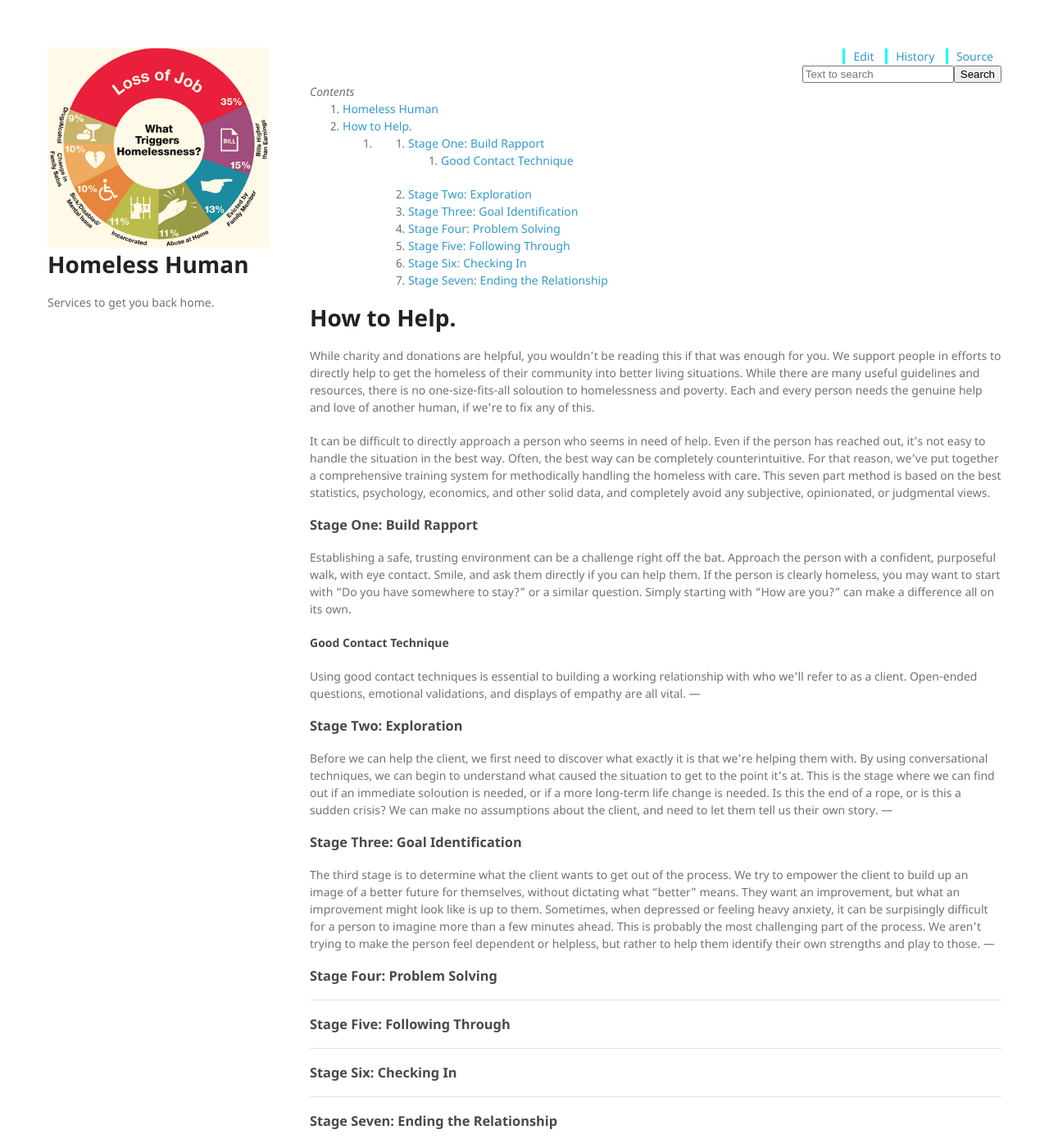
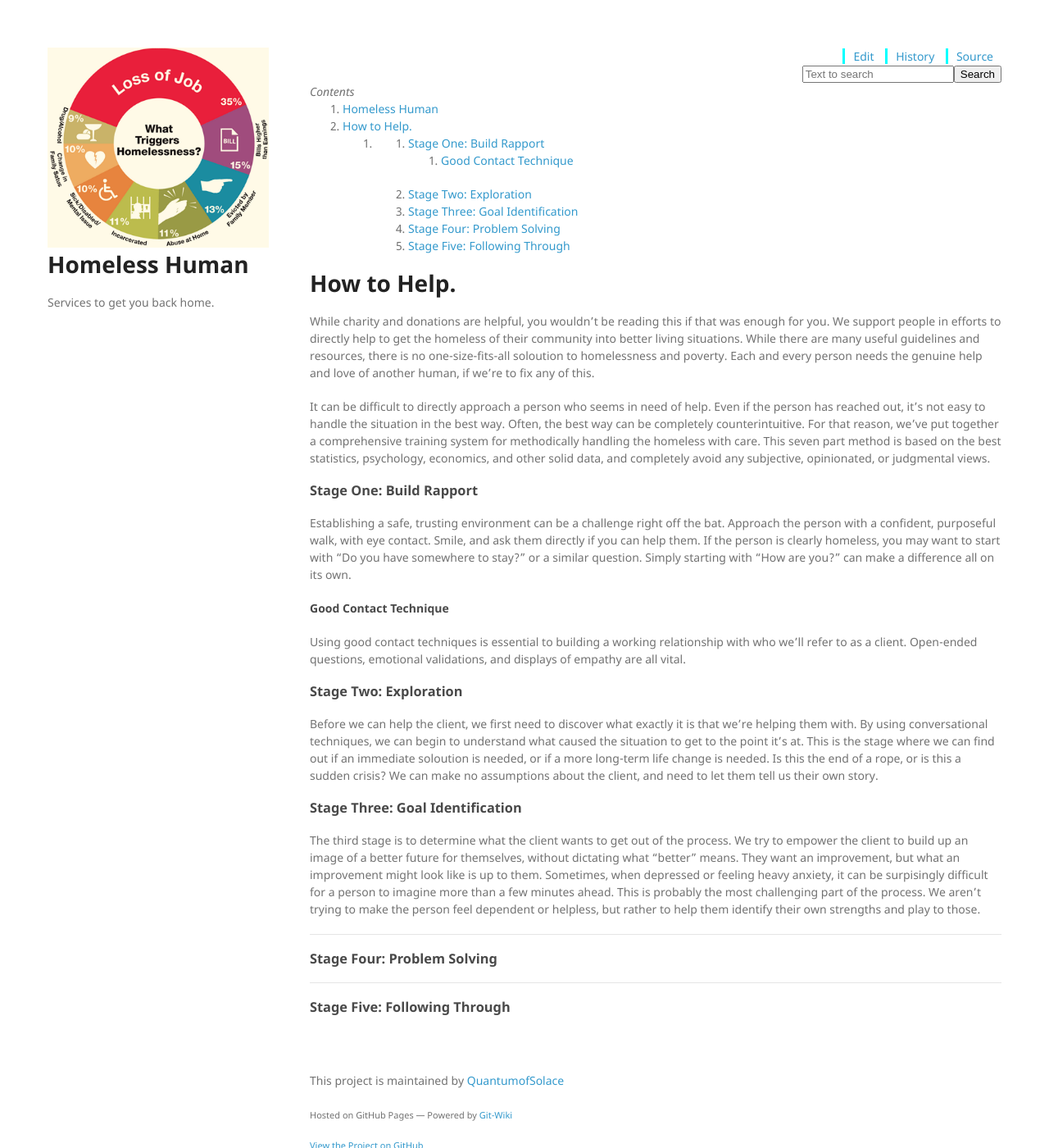
Before and after one commit to QuantumofSolace/Homeless-Human, a Jekyll site: the page built from wiki/how-to-help.markdown, in a window 1280 px wide and 1400 px high. Shown: the whole window at 82% size. Built offline with Jekyll 4.4.1, drawn with Linux system fonts in a browser that asks for light colours; nearby versions of some CDN libraries; our own code applies the rules of GitHub Pages for plain Markdown files.

Commit message:
Update how-to-help.markdown

```diff
--- a/wiki/how-to-help.markdown
+++ b/wiki/how-to-help.markdown
@@ -9,17 +9,17 @@ Establishing a safe, trusting environment can be a challenge right off the bat.
 
 #### Good Contact Technique
 Using good contact techniques is essential to building a working relationship with who we'll refer to as a client. Open-ended questions, emotional validations, and displays of empathy are all vital.
----
+
 ### Stage Two: Exploration
 Before we can help the client, we first need to discover what exactly it is that we're helping them with. By using conversational techniques, we can begin to understand what caused the situation to get to the point it's at. This is the stage where we can find out if an immediate soloution is needed, or if a more long-term life change is needed. Is this the end of a rope, or is this a sudden crisis? We can make no assumptions about the client, and need to let them tell us their own story.
----
+
 ### Stage Three: Goal Identification
 The third stage is to determine what the client wants to get out of the process. We try to empower the client to build up an image of a better future for themselves, without dictating what "better" means. They want an improvement, but what an improvement might look like is up to them. Sometimes, when depressed or feeling heavy anxiety, it can be surpisingly difficult for a person to imagine more than a few minutes ahead. This is probably the most challenging part of the process. We aren't trying to make the person feel dependent or helpless, but rather to help them identify their own strengths and play to those.
----
+
+- - -
+
 ### Stage Four: Problem Solving
----
+
+- - -
+
 ### Stage Five: Following Through
----
-### Stage Six: Checking In
----
-### Stage Seven: Ending the Relationship
```
